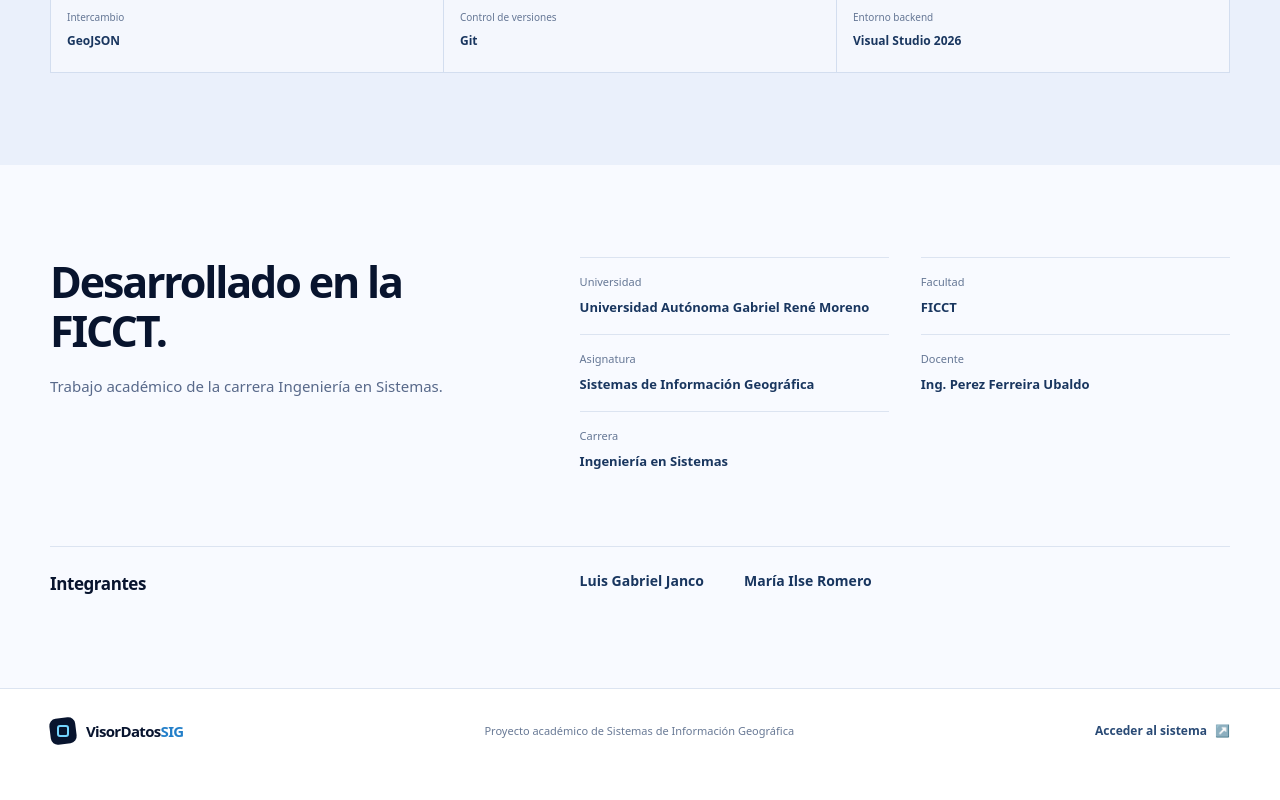
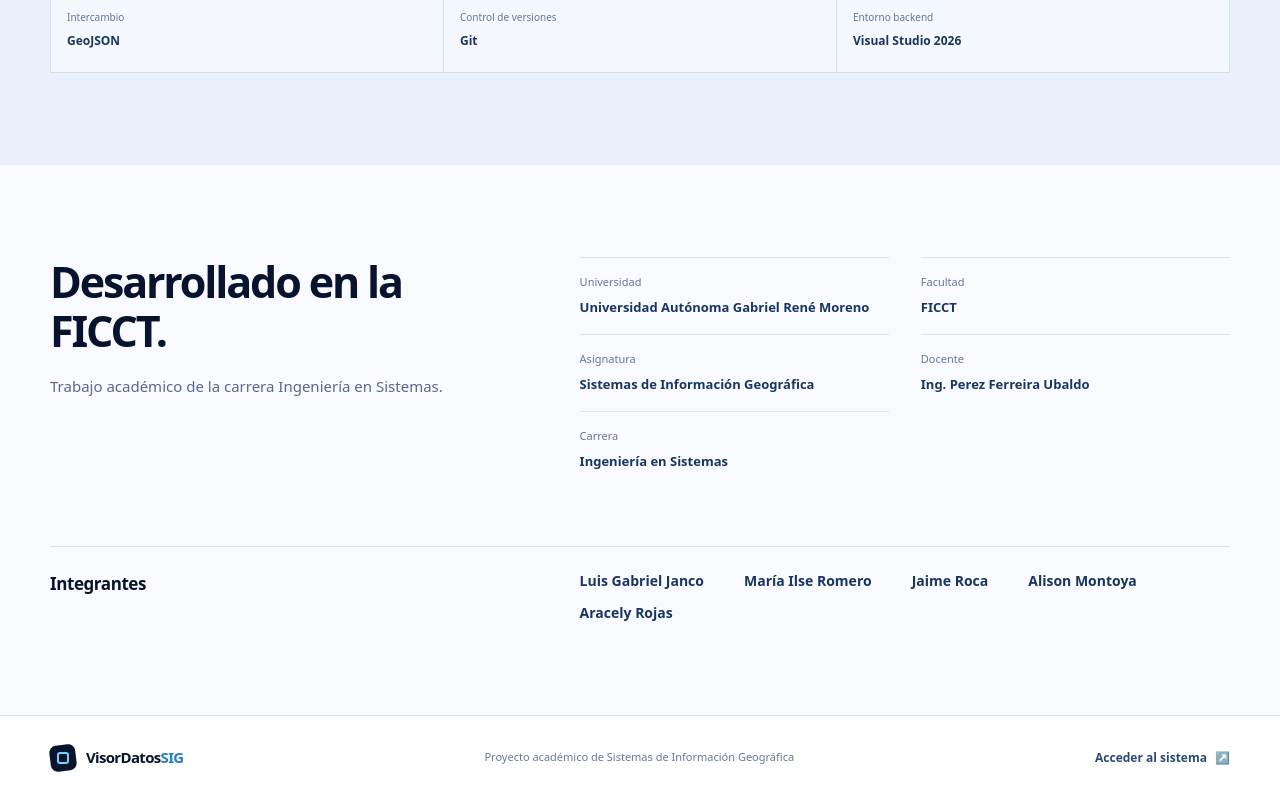
Before and after one commit to miromero13/visor-datos-sig, a React (Vite) app in the folder frontend/: page / in a window 1280 px wide. Shown: the part 1828-2628 px from the top of the page. Before the commit the page ends 2601 px from the top, so only its background shows below. Built offline with nearby package versions, Linux system fonts and the light colour scheme; no server answers.

Commit message:
feat: add team members to LandingPage for enhanced visibility

```diff
--- a/frontend/src/Presentation/Pages/LandingPage.tsx
+++ b/frontend/src/Presentation/Pages/LandingPage.tsx
@@ -215,6 +215,15 @@ export function LandingPage() {
 							<p className="m-0 text-sm font-semibold text-[#19365f]">
 								María Ilse Romero
 							</p>
+							<p className="m-0 text-sm font-semibold text-[#19365f]">
+								Jaime Roca
+							</p>
+							<p className="m-0 text-sm font-semibold text-[#19365f]">
+								Alison Montoya
+							</p>
+							<p className="m-0 text-sm font-semibold text-[#19365f]">
+								Aracely Rojas
+							</p>
 						</div>
 					</div>
 				</section>
```
